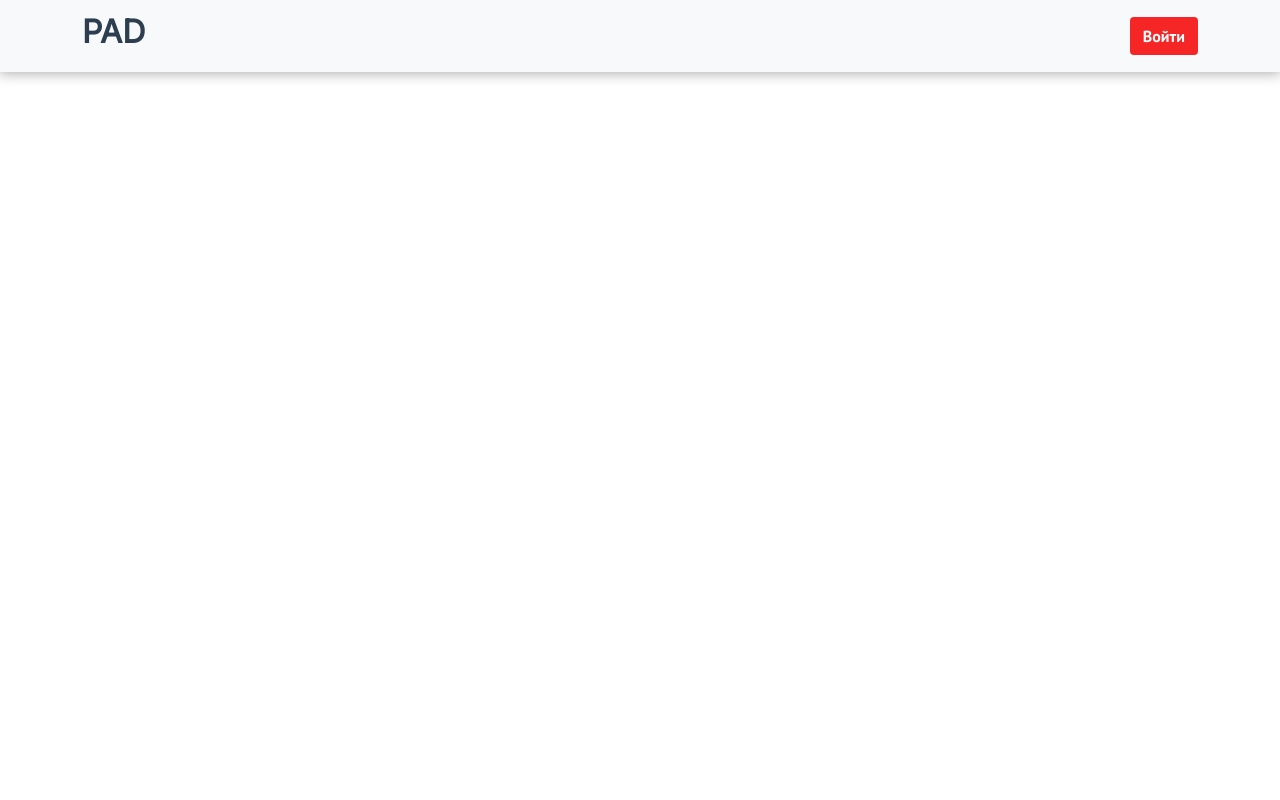
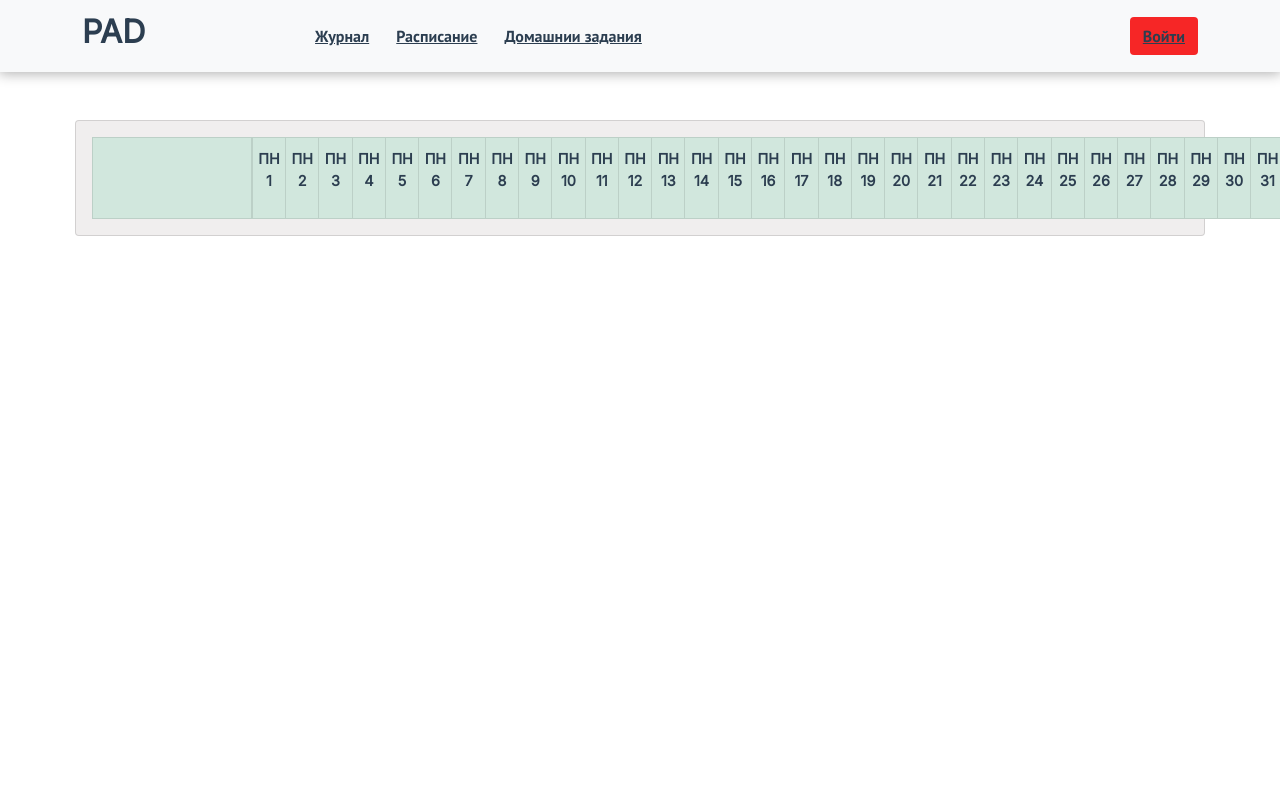
Before and after one commit to VyacheslavMironov/PAD, a Vue app: page /journal-show in a window 1280 px wide. Shown: the top 800 px of the page. Built offline with nearby package versions, Linux system fonts and the light colour scheme.

Commit message:
Сделал представление журнала для студента

```diff
--- a/public/css/style.css
+++ b/public/css/style.css
@@ -14,8 +14,8 @@ body section{
 }
 
 a{
-    text-decoration: none!important;
-    color: #1B45DB;
+    text-decoration: revert!important;
+    color: #2c3e50!important;
     font-family: 'PT Sans', sans-serif;
 }
 a:hover{
@@ -143,6 +143,19 @@ footer{
     width: 90%!important;
 }
 
+.view-menu{
+    position: absolute;
+    left: 18em;
+}
+.view-menu li{
+    margin-left: 20%;
+}
+.view-menu li a.absolut-item{
+    position: absolute;
+    width: 114%;
+}
+.view-menu li a{}
+
 footer .card{
     box-shadow: 0px 1px 12px 1px #0d6efd;
 }
@@ -246,6 +259,9 @@ section ._card ul li:hover{
     background: #00000017;
 }
 /* END */
+a.btn a .btn{
+    text-decoration: none!important;
+}
 .svg-var{
     display: flex;
     align-items: center;
@@ -327,6 +343,15 @@ p.w-find-journal{
     position: relative;
     right: 10%;
 }
+p.w-x2{
+    width: 1.7em!important;
+    position: relative;
+    left: 6%;
+}
+p.w-text-table{
+    width: 1.8em!important;
+    right: 0%!important;
+}
 /* Меню месяцов */
 #month-menu li{
     background-color: #c5c5c500;
@@ -361,6 +386,9 @@ table td.active-day{
 }
 /* END */
 /* ПЕРЕОПРЕДЕЛЕНИЕ КЛАССОВ */
+.navbar-brand{
+    text-decoration: none!important;
+}
 .badge{
     font-size: 0.6em!important;
 }
--- a/src/components/HeaderComponent.vue
+++ b/src/components/HeaderComponent.vue
@@ -20,9 +20,20 @@
           <span class="navbar-toggler-icon"></span>
         </button>
         -->
-        <div class="collapse navbar-collapse" id="navbarSupportedContent">
+        <div class="collapse navbar-collapse d-flex" id="navbarSupportedContent">
+          <ul class="navbar-nav view-menu mb-2 mb-lg-0">
+            <li class="nav-item">
+              <a href="/journal-show">Журнал</a>
+            </li>
+            <li class="nav-item">
+              <a href="/journal-show">Расписание</a>
+            </li>
+            <li class="nav-item">
+              <a class="absolut-item" href="/journal-show">Домашнии задания</a>
+            </li>
+          </ul>
           <ul
-            v-if="this.is_auth > 0"
+            v-if="this.is_auth >= 0"
             class="navbar-nav me-auto mb-2 l-60 w-50 mb-lg-0"
           >
             <!-- Игры -->
--- a/src/router/index.js
+++ b/src/router/index.js
@@ -50,6 +50,12 @@ const routes = [
     name: 'journal_group',
     component: () => import('../views/JournalGroupView.vue'),
     props: true
+  },
+  {
+    path: '/journal-show',
+    name: 'journal_show',
+    component: () => import('../views/JournaShowlView.vue'),
+    props: true
   }
 ]
 
--- /dev/null
+++ b/src/views/JournaShowlView.vue
@@ -0,0 +1,169 @@
+<template>
+  <main class="container-fluid">
+    <!-- Компонент загрузки -->
+    <LoaderComponent />
+    <!-- End -->
+    <!-- Сообщение о процессе -->
+    <AlertComponent css_class="toast align-items-cente right" v-bind:mess="this.alert" />
+    <!-- END -->
+    <div class="mx-auto">
+      <CardFormComponent class="mt-3 mb-5 w-90">
+        <table id="journal-table" class="table table-success table-bordered">
+          <thead>
+            <tr>
+              <th class="delimetr"></th>
+              <th ref="tableDays" v-for="i in this.max_day" v-bind:key="i">
+                <p class="w-find-journal w-x2">ПН</p>
+                <p class="text-center w-find-journal w-text-table">{{ i }}</p>
+                <br>
+              </th>
+            </tr>
+          </thead>
+          <tbody>
+            <!-- Вывод студентов -->
+            <tr
+              v-for="(lesson, idx) in this.lesson_data"
+              v-bind:key="lesson"
+              class="text-center"
+            >
+              <td>{{ lesson.lesson }}</td>
+              <td
+                id="data"
+                v-for="(itemValue, index) in this.max_day"
+                v-bind:key="itemValue"
+                v-bind:class="Number(this.number_day) === (index + 1) ? 'active-day' : ''"
+              >
+              <span
+                v-for="(item, ids) in lesson.data"
+                v-bind:key="item"
+              >
+                 <b v-if="this.lesson_data[idx].data[ids].day === (1 + index)">
+                  {{ this.lesson_data[idx].data[ids].value }}
+                </b>
+              </span>
+              </td>
+            </tr>
+          </tbody>
+        </table>
+      </CardFormComponent>
+    </div>
+  </main>
+</template>
+
+<script>
+import axios from 'axios'
+import AlertComponent from '@/components/AlertComponent.vue'
+import CardFormComponent from '@/components/cards/CardFormComponent.vue'
+import LoaderComponent from '@/components/LoaderComponent.vue'
+
+export default {
+  data () {
+    return {
+      alert: '',
+      user_info: null,
+      lesson_data: null,
+      url_get_group: this.$route.query,
+      number_day: new Date().getDate(),
+      get_day: new Date().getDay(),
+      max_day: new Date(new Date().getFullYear(), new Date().getMonth() + 1, 0).getDate()
+    }
+  },
+  props: {
+    is_auth: Number,
+    token: String
+  },
+  components: {
+    CardFormComponent,
+    LoaderComponent,
+    AlertComponent
+  },
+  methods: {
+    user: function () {
+      if (this.is_auth >= 0) {
+        axios.get('http://localhost:5000/api/user/user-info?access_token=' + this.token,
+          {
+            headers: {
+              'Content-Type': 'application/json'
+            }
+          })
+          .then((response) => {
+            this.user_info = response.data[0].message
+            // Вызывать методы использующие пользовательские данные ниже
+            this.load_lesson(
+              this.user_info.organization_id,
+              this.user_info.user_id,
+              this.user_info.group_id,
+              this.user_info.role
+            )
+          })
+          .catch(function (error) {
+            console.log(error)
+          })
+      }
+    },
+    load_lesson (organizationId, userId, groupId, role) {
+      // Выгрузка данных
+      axios.get('http://localhost:5000/api/journal/show?organization_id=' + organizationId + '&&user_id=' + userId + '&&group_id=' + groupId + '&&role=' + role,
+        {
+          headers: {
+            'Content-Type': 'application/json'
+          }
+        })
+        .then((response) => {
+          console.log(response.data[0].message)
+          var list = []
+          for (var i = 0; i < response.data[0].message.list.length; i++) {
+            if (list.length === 0) {
+              list.push({
+                id: response.data[0].message.list[i].lesson_id,
+                lesson: response.data[0].message.list[i].lesson_name,
+                data: []
+              })
+            } else {
+              // Проверка на наличие объекта в массиве
+              var xCount = 0
+              for (var x = 0; x < list.length; x++) {
+                if (response.data[0].message.list[i].lesson_name === list[x].lesson) {
+                  xCount = 1
+                }
+              }
+              // Если нет совпадений то записываем
+              if (xCount === 0) {
+                list.push({
+                  id: response.data[0].message.list[i].lesson_id,
+                  lesson: response.data[0].message.list[i].lesson_name,
+                  data: []
+                })
+              }
+            }
+          }
+          // Мне кажется это костыль но иначе не все значения будут записаны в list
+          for (var y = 0; y < response.data[0].message.list.length; y++) {
+            var count = 0
+            while (count <= list.length) {
+              if (list[count].id === response.data[0].message.list[y].lesson_id) {
+                list[count].data.push({
+                  day: Number(response.data[0].message.list[y].day),
+                  month: response.data[0].message.list[y].month,
+                  year: response.data[0].message.list[y].year,
+                  value: response.data[0].message.list[y].value
+                })
+                break
+              }
+              list[count].data.sort((a, b) => Number(a.day) > Number(b.day) ? 1 : -1)
+              count++
+            }
+          }
+          this.lesson_data = list
+        })
+        .catch(function (error) {
+          console.log(error)
+        })
+      // END
+    }
+  },
+  mounted () {
+    this.user()
+  }
+}
+</script>
```
